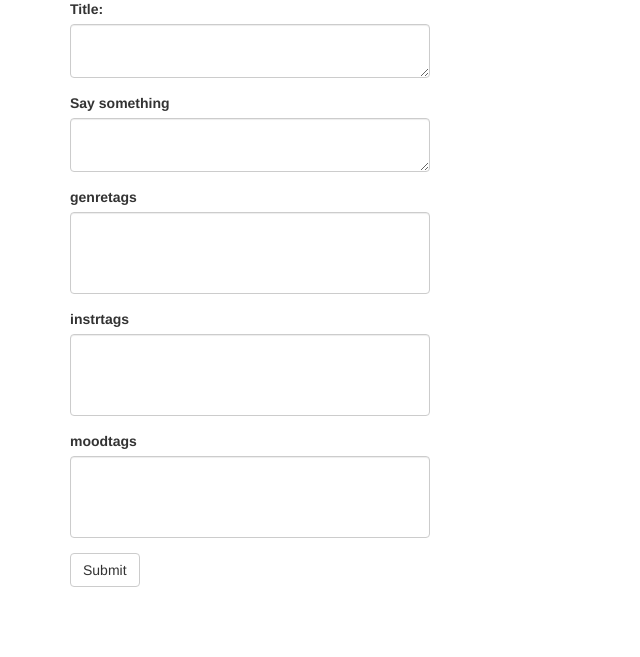
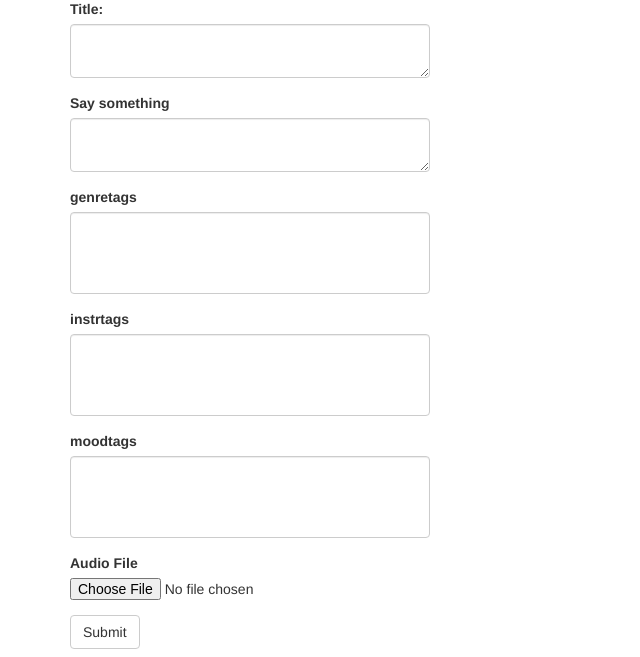
Before and after one commit to bensterbenk/ProdLink, a Flask app: page /newpost in a window 1280 px wide. Shown: the part 143-800 px from the top of the page, without its empty margins (0-640 px from the left). Run offline with Flask 3, Linux system fonts and the light colour scheme; the visitor is signed in with stand-in values (Sample User, id 1); lists and menus that the app fills with data are empty; some libraries are stand-ins or nearby versions.

Commit message:
implemented audio uploading to posts

```diff
--- a/app/__init__.py
+++ b/app/__init__.py
@@ -6,7 +6,7 @@ from flask_login import LoginManager
 from flask_bootstrap import Bootstrap
 import logging
 from logging.handlers import SMTPHandler
-app = Flask(__name__)
+app = Flask(__name__, static_folder=Config.STATIC_FOLDER, static_url_path='/static')
 login = LoginManager(app)
 app.config.from_object(Config)
 db = SQLAlchemy(app)
--- a/app/forms.py
+++ b/app/forms.py
@@ -3,7 +3,8 @@ from wtforms import StringField, PasswordField, BooleanField, SubmitField, TextA
     DateField, SelectMultipleField
 from wtforms.validators import ValidationError, DataRequired, Email, EqualTo, Length
 from app.models import User
-
+from flask_wtf.file import FileField, FileRequired, FileAllowed
+from werkzeug.utils import secure_filename
 
 class PostForm(FlaskForm):
     title = TextAreaField('Title:', validators=[
@@ -16,6 +17,10 @@ class PostForm(FlaskForm):
                                     render_kw={"multiple": "true"})
     moodtags = SelectMultipleField('moodtags', coerce=int, choices=[], validators=[DataRequired()],
                                     render_kw={"multiple": "true"})
+    audio_file = FileField('Audio File', validators=[
+        FileRequired(),
+        FileAllowed(['mp3'], 'Only MP3 files are allowed.')
+    ])
     submit = SubmitField('Submit')
 class CommentForm(FlaskForm):
     body = TextAreaField('Leave a comment', validators=[DataRequired(), Length(min=1, max=140)])
--- a/app/models.py
+++ b/app/models.py
@@ -3,9 +3,12 @@ from datetime import datetime
 from flask_sqlalchemy import SQLAlchemy
 from sqlalchemy import Table, Column, Integer, String, MetaData, create_engine
 from werkzeug.security import generate_password_hash, check_password_hash
-from app import db
+from app import db, app
 from flask_login import UserMixin
 from app import login
+from flask import current_app
+import os
+from werkzeug.utils import secure_filename
 
 tag_post_association = Table('tag_post', db.Model.metadata,
     db.Column('tag_id', db.Integer, db.ForeignKey('tag.id')),
@@ -42,9 +45,23 @@ class Post(db.Model):
     title = db.Column(db.String(140))
     body = db.Column(db.String(140))
     timestamp = db.Column(db.DateTime, index=True, default=datetime.utcnow)
+    audio_file = db.Column(db.String(255))
     user_id = db.Column(db.Integer, db.ForeignKey('user.id'))
     tags = db.relationship("Tag", secondary=tag_post_association, back_populates="posts")
     comments = db.relationship("Comment", secondary=comment_post_association, back_populates="posts")
+    def save_audio(self, audio_file):
+        if audio_file:
+            audio_filename = secure_filename(audio_file.filename)
+            audio_folder = os.path.join(app.root_path, 'static/audio')
+
+
+            # Ensure the destination directory exists
+            os.makedirs(audio_folder, exist_ok=True)
+
+            audio_path = os.path.join(audio_folder, audio_filename)
+            audio_file.save(audio_path)
+            self.audio_file = audio_filename
+            db.session.commit()
     def __repr__(self):
         return '<Post {}>'.format(self.body)
 
--- a/app/routes.py
+++ b/app/routes.py
@@ -1,7 +1,10 @@
 import datetime
+import os
+import shutil
 from datetime import datetime
 from datetime import date
-from flask import Blueprint, render_template, flash, redirect, request, url_for
+from flask import Blueprint, render_template, flash, redirect, request, url_for, current_app, Response, \
+    send_from_directory
 from sqlalchemy import or_
 from .forms import LoginForm, RegistrationForm, EmptyForm, PostForm, SearchForm, CommentForm
 from app import app, models
@@ -58,8 +61,9 @@ def populate_db():
 
     db.session.add_all([u1, u2])
     db.session.commit()
-    p1 = Post(title="Intro to Prodwizard", body='Im the prodwizard! boooo', user_id=u1.id, tags=[t1, t6, t11])
-    p2 = Post(title="Only good takes", body='drill is all mid now LMFAOAOAO W lil mabu', user_id=u2.id, tags=[t2, t7, t12])
+    p1 = Post(title="Intro to Prodwizard", body='Im the prodwizard! boooo', user_id=u1.id, tags=[t1, t6, t11], audio_file='p1_audio.mp3')
+    p2 = Post(title="Only good takes", body='drill is all mid now LMFAOAOAO W lil mabu', user_id=u2.id, tags=[t2, t7, t12], audio_file='p2_audio.mp3')
+
     db.session.add_all([p1, p2])
     db.session.commit()
     return render_template('index.html')
@@ -148,7 +152,8 @@ def post(post_id):
         "title": target_post.title,
         "body": target_post.body,
         "author": target_user.username,
-        "timestamp": target_post.timestamp
+        "timestamp": target_post.timestamp,
+        "audio_file": target_post.audio_file
     }
     for tag in target_post.tags:
         tag_list.append(tag.name)
@@ -178,6 +183,10 @@ def newpost():
             for id in tag_ids:
                 if id == tag.id:
                     post.tags.append(tag)
+
+        # Save audio file
+        audio_file = form.audio_file.data
+        post.save_audio(audio_file)
         db.session.add(post)
         db.session.commit()
         flash('Your post is now live!')
@@ -186,3 +195,6 @@ def newpost():
 @app.route('/about')
 def about():
     return render_template('about.html')
+@app.route('/static/audio/<filename>')
+def serve_audio(filename):
+    return send_from_directory(app.root_path, f'static/audio/{filename}')
--- a/app/templates/index.html
+++ b/app/templates/index.html
@@ -2,4 +2,5 @@
 {% block content %}
     <h1>Welcome to ProdLink</h1>
     <h1>Hi, {{ current_user.username }}!</h1>
+    <img src="{{ url_for('static', filename='84e86e00964b23af974512a7d292ed40.jpg') }}" alt="Girl in a jacket" width="500" height="600">
 {% endblock %}
--- a/app/templates/newpost.html
+++ b/app/templates/newpost.html
@@ -3,8 +3,10 @@
 {% block app_content %}
     <h1>Create New Event</h1>
     <div class="row">
-    <div class="col-md-4">
-        {{ wtf.quick_form(form) }}
-    </div>
+        <div class="col-md-4">
+            <form method="POST" enctype="multipart/form-data">
+                {{ wtf.quick_form(form) }}
+            </form>
+        </div>
     </div>
 {% endblock %}
--- a/config.py
+++ b/config.py
@@ -1,6 +1,7 @@
 import os
 basedir = os.path.abspath(os.path.dirname(__file__))
 class Config(object):
+    STATIC_FOLDER = 'static'
     SECRET_KEY = os.environ.get('SECRET_KEY') or 'you-will-never-guess'
     SQLALCHEMY_DATABASE_URI = os.environ.get('DATABASE_URL') or \
         'sqlite:///' + os.path.join(basedir, 'app.db')
```
Also changed, not shown: app/templates/post.html (+7 -2 lines), migrations/versions/40801a89fd1d_.py (added, +32 -0 lines), app.db, static/84e86e00964b23af974512a7d292ed40.jpg (added), 6 other files.
